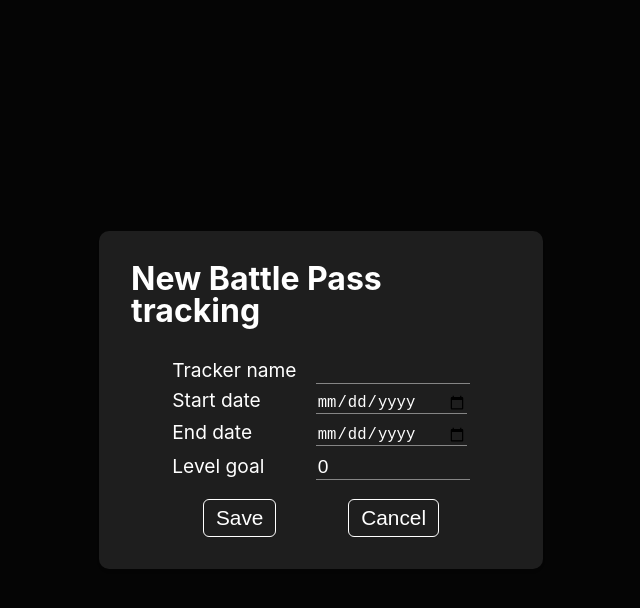
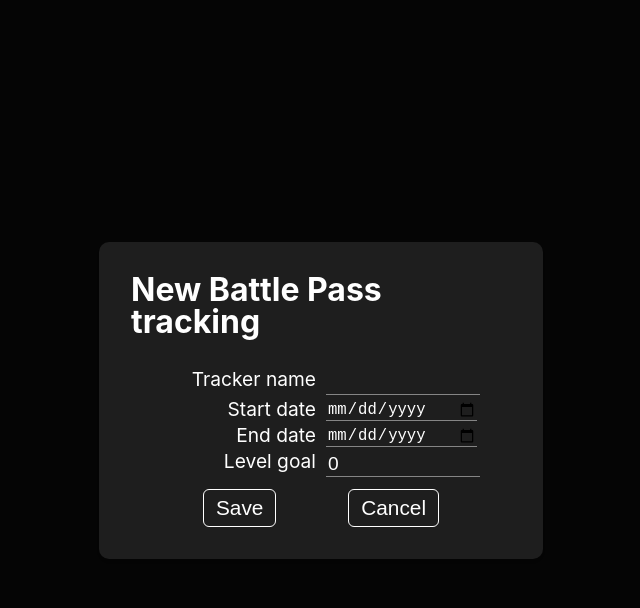
Before and after one commit to Fred-Vaniss/battlepass-tracker, a React (Create React App) app: page / in a window 1280 px wide. Both pictures are taken after a click on the button "Add battlepass". Shown: the top 608 px of the page, without its empty margins (319-959 px from the left). Built offline with nearby package versions, Linux system fonts and the light colour scheme.

Commit message:
Replaced table by grid and replaced texts by FontAwesome

```diff
--- a/package.json
+++ b/package.json
@@ -3,9 +3,13 @@
   "version": "0.1.0",
   "private": true,
   "dependencies": {
+    "@fortawesome/fontawesome-svg-core": "^1.2.34",
+    "@fortawesome/free-solid-svg-icons": "^5.15.2",
+    "@fortawesome/react-fontawesome": "^0.1.14",
     "@testing-library/jest-dom": "^5.11.4",
     "@testing-library/react": "^11.1.0",
     "@testing-library/user-event": "^12.1.10",
+    "array-move": "^3.0.1",
     "node-sass": "^5.0.0",
     "react": "^17.0.1",
     "react-dom": "^17.0.1",
--- a/src/App.js
+++ b/src/App.js
@@ -1,6 +1,7 @@
 import React, {useState, useEffect, useRef} from 'react';
 import ProgressBar from './components/ProgressBar';
 import Modal from './components/Modal';
+import { arrayMove } from 'array-move'
 
 const App = () => {
   const [dataIndex, setIndex] = useState(1)
@@ -105,9 +106,18 @@
     setLastChange([index,"deletion"])
   }
 
+  const moveEntry = (key, direction) => {
+
+  }
+
   const listProgresses = data.map((item, index = 0) => {
     return(
-      <ProgressBar key={item.id} data={item} handleChange={handleLevel} editButton={startEdit} deleteButton={deleteEntry}/>
+      <ProgressBar  key={item.id}
+                    data={item}
+                    handleChange={handleLevel}
+                    editButton={startEdit}
+                    deleteButton={deleteEntry}
+                    moveButton={moveEntry}/>
     )
   })
 
@@ -138,7 +148,7 @@
   }, [data,lastChange])
 
   return (
-      <div class="container">
+      <div className="container">
         <h1>Battlepass tracker</h1>
         {listProgresses}
         <div className="add-container">
--- a/src/components/Modal.js
+++ b/src/components/Modal.js
@@ -9,24 +9,19 @@
 				<div className="modal">
 					<h2>{mode === false ? "New Battle Pass tracking" : "Edit Battle Pass Tracking"}</h2>
 
-					<table class="form-table">
-						<tr>
-							<td><label htmlFor="name">Tracker name</label></td>
-							<td><input type="text" name="name" value={form.name} onChange={handleChange}></input> <br/></td>
-						</tr>
-						<tr>
-							<td><label htmlFor="start">Start date</label></td>
-							<td><input type="date" name="start" value={form.start} onChange={handleChange}/> <br/></td>
-						</tr>
-						<tr>
-							<td><label htmlFor="end">End date</label></td>
-							<td><input type="date" name="end" value={form.end} onChange={handleChange}/></td>
-						</tr>
-						<tr>
-							<td><label htmlFor="goal">Level goal</label></td>
-							<td><input type="number" name="goal" value={form.goal} onChange={handleChange}/></td>
-						</tr>
-					</table>
+					<div className="form-table">
+						<label htmlFor="name">Tracker name</label>
+						<input type="text" name="name" value={form.name} onChange={handleChange}></input>
+
+						<label htmlFor="start">Start date</label>
+						<input type="date" name="start" value={form.start} onChange={handleChange}/>
+
+						<label htmlFor="end">End date</label>
+						<input type="date" name="end" value={form.end} onChange={handleChange}/>
+
+						<label htmlFor="goal">Level goal</label>
+						<input type="number" name="goal" value={form.goal} onChange={handleChange}/>
+					</div>
 
 					<div className="modal-buttons-container">
 						<button onClick={onSave}>Save</button>
--- a/src/components/ProgressBar.js
+++ b/src/components/ProgressBar.js
@@ -1,4 +1,6 @@
 import React, {useState} from 'react'
+import { FontAwesomeIcon } from '@fortawesome/react-fontawesome'
+import { faAngleUp, faAngleDown, faTrash, faEdit } from '@fortawesome/free-solid-svg-icons'
 
 const ProgressBar = ({data, handleChange, editButton, deleteButton}) => {
 
@@ -48,8 +50,7 @@
   if (deleted === true) return null
 
   return (
-    <div class="tracker">
-      <span class="id-debug">{`ID: ${data.id}`}</span>
+    <div className="tracker">
       <div className="level-form">
         <h2>{data.name}: </h2>
         <input  type="number"
@@ -58,9 +59,13 @@
                 onChange={changeLevel}
                 />
         <h2>/{data.goal}</h2>
-        <div className="buttons-container">
-          <button onClick={prepareDelete}>Delete</button>
-          <button onClick={prepareEdit}>Edit</button>
+        <div className="buttons-container right">
+          <button onClick={prepareDelete}><FontAwesomeIcon icon={faTrash}/></button>
+          <button onClick={prepareEdit}><FontAwesomeIcon icon={faEdit}/></button>
+        </div>
+        <div className="buttons-container left">
+          <button><FontAwesomeIcon icon={faAngleUp}/></button>
+          <button><FontAwesomeIcon icon={faAngleDown}/></button>
         </div>
       </div>
       <div className="progress-container">
--- a/src/sass/style.scss
+++ b/src/sass/style.scss
@@ -85,8 +85,17 @@
   position:absolute;
   display: flex;
   flex-direction: column;
-  right: 0;
   font-size: .5em;
+  &.right{
+    right: 0;
+  }
+  &.left{
+    left: 0;
+    button{
+      font-size: 3.2em;
+      padding: 0 12px;
+    }
+  }
   button{
     margin-bottom: 8px;
   }
@@ -176,16 +185,18 @@
 
   .form-table{
     margin: 0 auto 12px auto;
+    display: grid;
+    grid-template-columns: 1fr 1fr;
+    column-gap: 10px;
+    row-gap: 5px;
     label{
-      margin-right: 1em;
       font-size: 1.2em;
+      justify-self: end;
     }
     input{
       width: 150px;
       font-size: 1.2em;
-    }
-    tr{
-      height: 2em;
+      justify-self: start;
     }
   }
 
```
Also changed, not shown: 1 other file (tests, documents, lock files or other folders).
